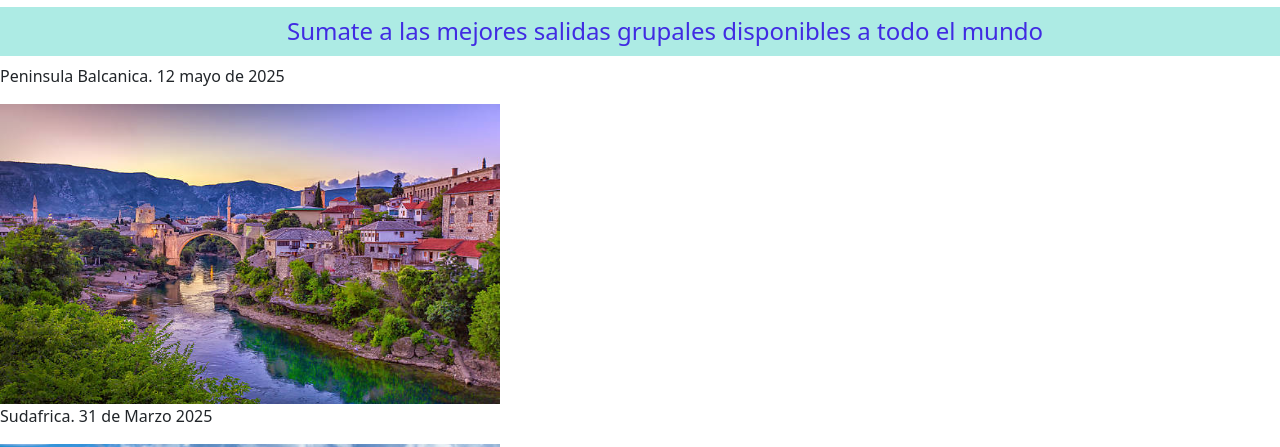
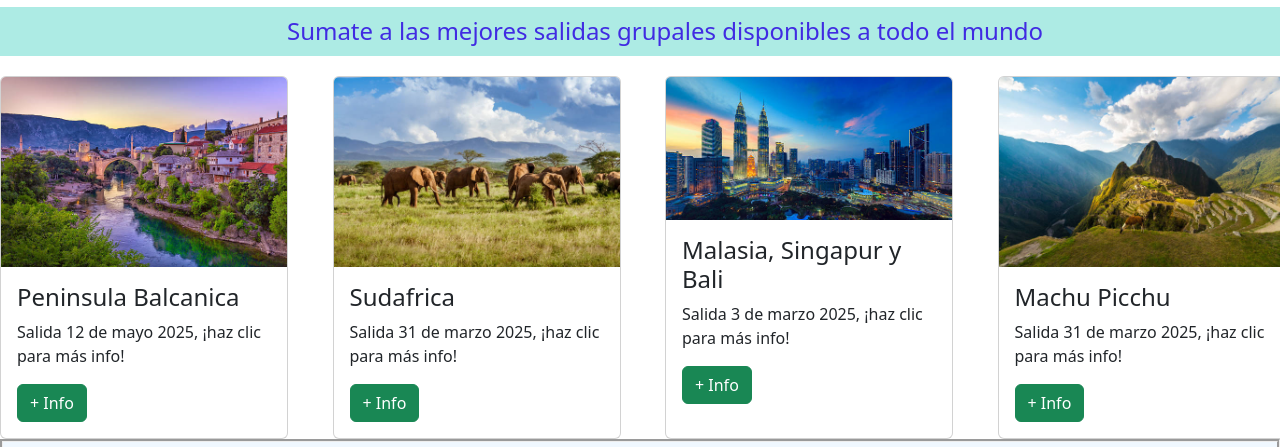
Before and after one commit to AndresMagnello/CoderHouse, a website: page pages/salidas-grupales.html in a window 1280 px wide. Shown: the part 439-886 px from the top of the page. Drawn offline with nearby package versions, Linux system fonts and the light colour scheme.

Commit message:
Entrega final

```diff
--- a/pages/salidas-grupales.html
+++ b/pages/salidas-grupales.html
@@ -2,6 +2,7 @@
 <html lang="en">
 
 <head>
+
 
     <meta charset="UTF-8">
     <meta name="viewport" content="width=device-width, initial-scale=1.0">
@@ -13,7 +14,8 @@
 
     <link rel="stylesheet" href="../css/style.css">
 
-    <title>Hoteles-Gregoria Viajes</title>
+
+    <title>Salidas Grupales - Gregoria Viajes</title>
 
 
 </head>
@@ -103,41 +105,52 @@
     </section>
     <!--ejemplo busqueda vuelos, aca luego debe ir el motor de la mayorista-->
 
-    <h2>Sumate a las mejores salidas grupales disponibles a todo el mundo</h2>
+    <h3>Sumate a las mejores salidas grupales disponibles a todo el mundo</h3>
 
 
-    <div class="imagenes">
-        <div>
+    <div class="ofertas-vuelos">
 
-            <p>Peninsula Balcanica. 12 mayo de 2025</p>
-            <a href="https://www.dopazoyravenna.com/viajesgrupalesdetalle.php?id=17461">
-                <img src="../images/imagen-balcanes.jpg" alt="oferta-paquetes-1" width="500" height="300">
-            </a>
+        <div class="card" style="width: 18rem;">
+            <img src="../images/imagen-balcanes.jpg" class="card-img-top">
+            <div class="card-body">
+                <h4 class="card-title">Peninsula Balcanica</h4>
+                <p class="card-text">Salida 12 de mayo 2025, ¡haz clic para más info!</p>
+                <a href="https://www.dopazoyravenna.com/bienvenidos.php?urlOrigen=/viajesgrupalesdetalle.php?id=17461" class="btn btn-success">+ Info</a>
+            </div>
         </div>
 
-        <div>
-            <p>Sudafrica. 31 de Marzo 2025</p>
-            <a href="https://www.dopazoyravenna.com/viajesgrupalesdetalle.php?id=17943">
-                <img src="../images/imagen-sudafrica.jpg" alt="oferta-paquetes-2" width="500" height="300">
-            </a>
+        <div class="card" style="width: 18rem;">
+            <img src="../images/imagen-sudafrica.jpg" class="card-img-top">
+            <div class="card-body">
+                <h4 class="card-title">Sudafrica</h4>
+                <p class="card-text">Salida 31 de marzo 2025, ¡haz clic para más info!</p>
+                <a href="https://www.dopazoyravenna.com/viajesgrupalesdetalle.php?id=17943" class="btn btn-success">+ Info</a>
+            </div>
         </div>
 
-        <div>
-
-            <p>Malasia, Singapur y Bali 03 de Marzo 2025</p>
-            <a href="https://www.dopazoyravenna.com/viajesgrupalesdetalle.php?id=9143">
-                <img src="../images/Imagen-malasia.jpg" alt="oferta-paquetes-3" width="500" height="300">
-            </a>
+        <div class="card" style="width: 18rem;">
+            <img src="../images/Imagen-malasia.jpg" class="card-img-top">
+            <div class="card-body">
+                <h4 class="card-title">Malasia, Singapur y Bali</h4>
+                <p class="card-text">Salida 3 de marzo 2025, ¡haz clic para más info!</p>
+                <a href="https://www.dopazoyravenna.com/viajesgrupalesdetalle.php?id=9143" class="btn btn-success">+ Info</a>
+            </div>
         </div>
 
-        <div>
-            <p>Machu Pichu. Salida 31 de Marzo 2025</p>
-            <a href="https://www.dopazoyravenna.com/viajesgrupalesdetalle.php?id=17935">
-                <img src="../images/imagen-peru.jpg" alt="oferta-paquetes-4" width="500" height="300">
-            </a>
+        <div class="card" style="width: 18rem;">
+            <img src="../images/imagen-peru.jpg" class="card-img-top">
+            <div class="card-body">
+                <h4 class="card-title">Machu Picchu</h4>
+                <p class="card-text">Salida 31 de marzo 2025, ¡haz clic para más info!</p>
+                <a href="https://www.dopazoyravenna.com/viajesgrupalesdetalle.php?id=9143" class="btn btn-success">+ Info</a>
+            </div>
         </div>
 
     </div>
+
+
+
+
 
             <footer>
                 <div class="iconos">
@@ -172,6 +185,11 @@
         </div>
         </footer>
 
+        <script src="https://cdn.jsdelivr.net/npm/bootstrap@5.3.3/dist/js/bootstrap.bundle.min.js"
+            integrity="sha384-YvpcrYf0tY3lHB60NNkmXc5s9fDVZLESaAA55NDzOxhy9GkcIdslK1eN7N6jIeHz"
+            crossorigin="anonymous"></script>
+
+
 </body>
 
 
--- a/scss/pages/_headers.scss
+++ b/scss/pages/_headers.scss
@@ -9,8 +9,9 @@ header {
     a {
       color: $accent-color;
       text-decoration: none;
+
     }
-  }
+        }
 
   .fa-envelope-o {
     font-size: 24px;
--- a/scss/pages/_ofertas.scss
+++ b/scss/pages/_ofertas.scss
@@ -16,6 +16,8 @@
     margin-top: 20px;
 }
 
+
+
 h3 {
     padding-top: 10px;
     padding-right: 30px;
```
Also changed, not shown: css/style.css, 1 other file. Lines whose indentation alone changed are shown as unchanged.
